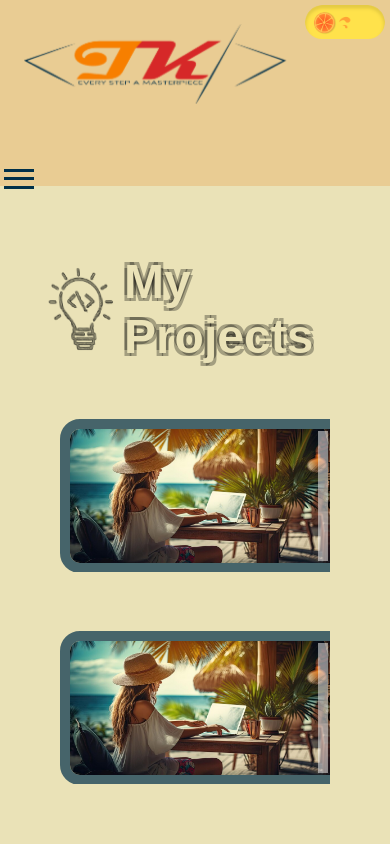
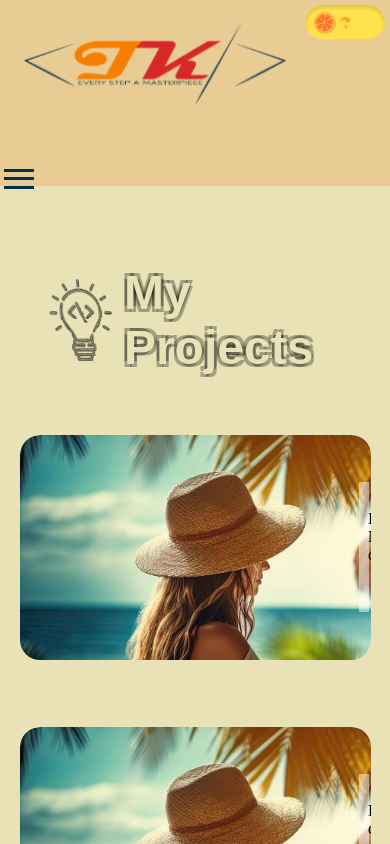
Before and after one commit to teokartvelishvili/aboutme, a React (Create React App) app: page /Projects in a window 390 px wide. Shown: the top 844 px of the page. Built offline with nearby package versions, Linux system fonts and the light colour scheme.

Commit message:
Update Projects.css

```diff
--- a/src/Pages/MyProjects/Projects.css
+++ b/src/Pages/MyProjects/Projects.css
@@ -89,6 +89,7 @@
   position: relative;
   width: 90%; /* Change the width as per your requirement */
   height: 90%; /* Change the height as per your requirement */
+  border-radius: 20px;
 }
 
 .boxCont:hover {
@@ -194,12 +195,14 @@
     margin: 0px;
   }
 .box {
-  height: 140px;
-  width: 300px;
+  height: 25vh;
+  width: 90vh;
+  border: none;
 }
   .box img {
-    height: 154px;
-    width: 300px;
+    height: initial;
+    width: 90vh;
+    border: none;
   }
   .hoverBox::before {
     top: 50%;
@@ -216,7 +219,7 @@
   }
   .projectsPage {
     height: 100vh;
-    padding-top: 50vh;
+    padding-top: 100vh;
 
   }
 
```
